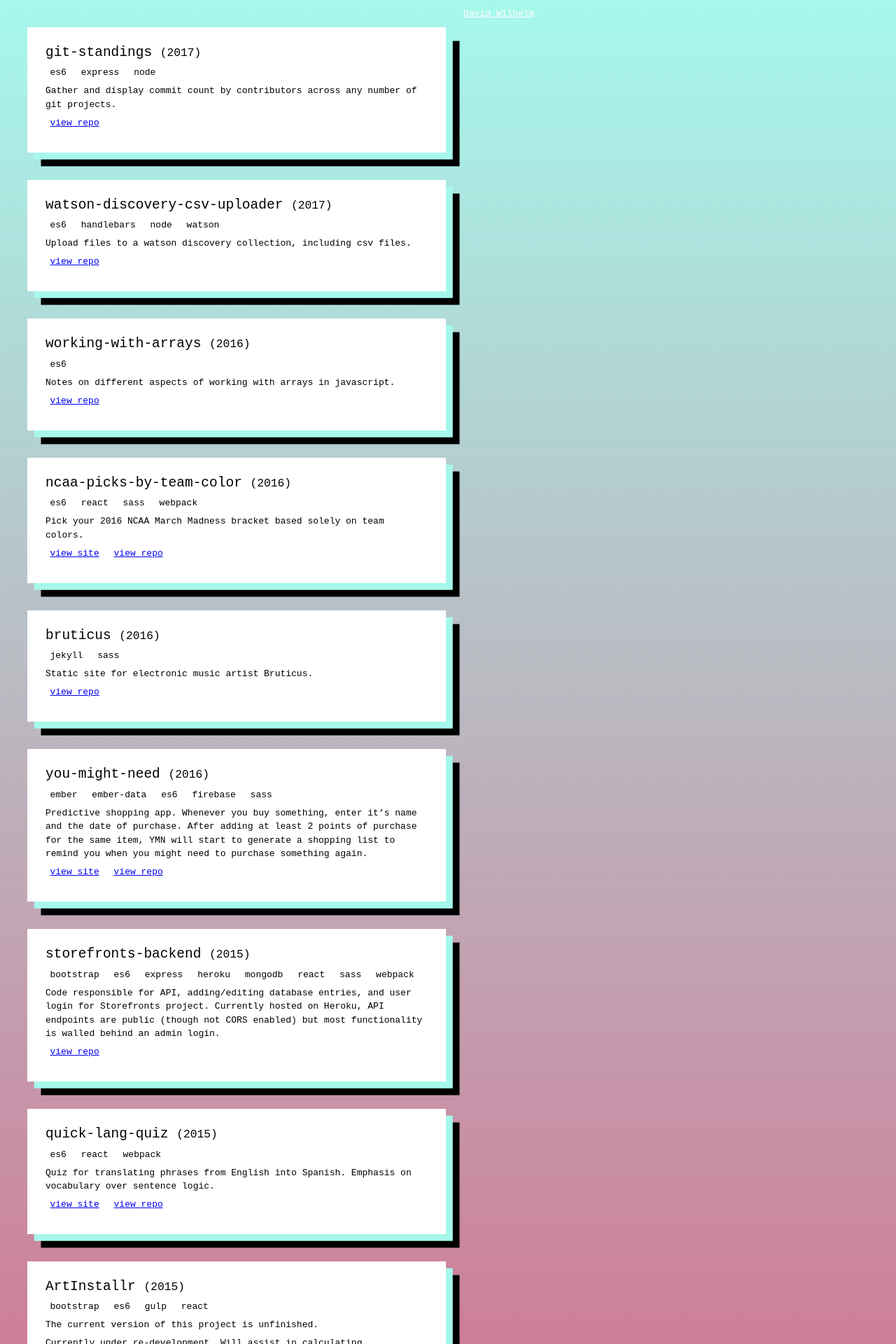
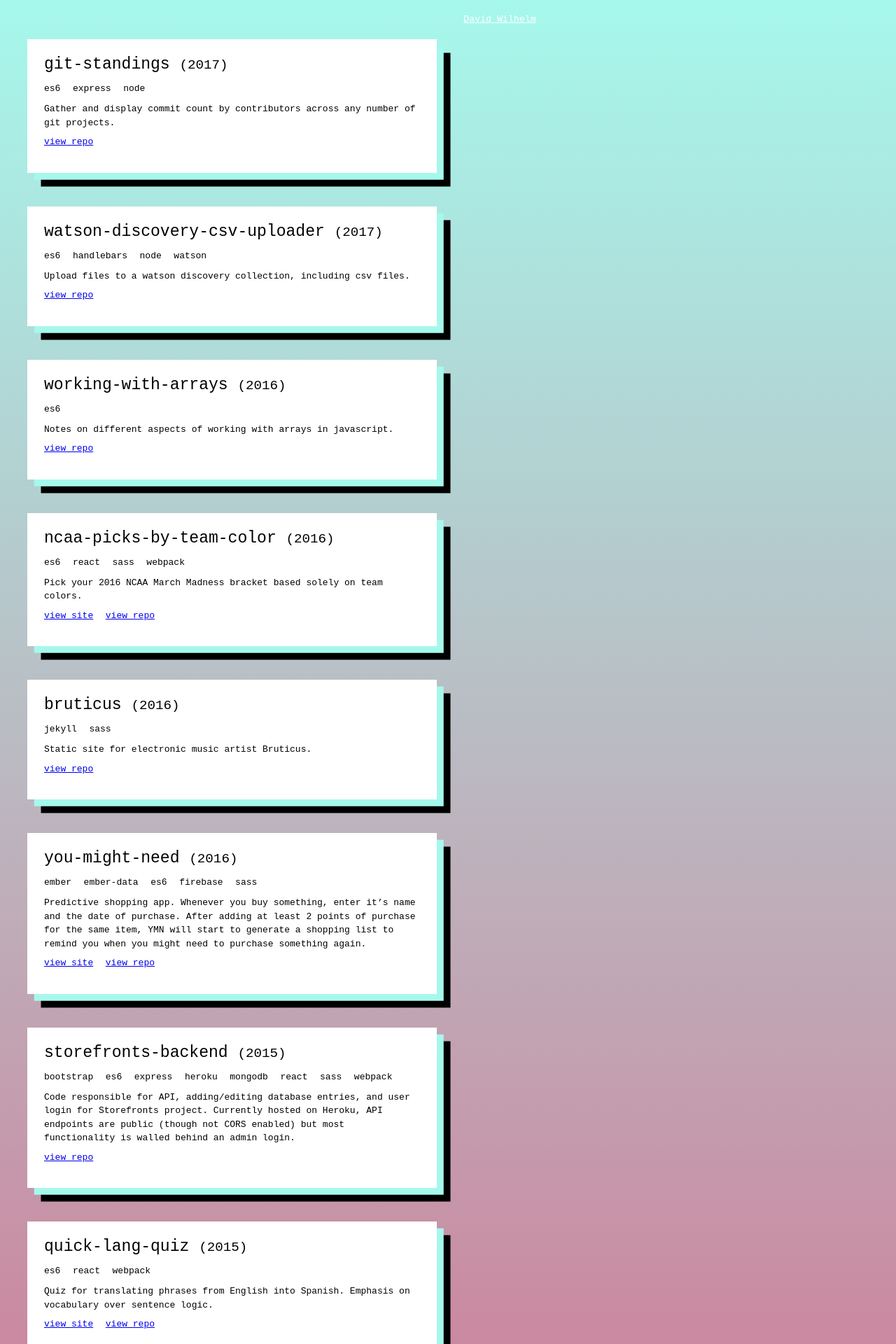
Before and after one commit to dogsGhost/dogsGhost.github.io, a Jekyll site: the page built from index.html, in a window 1280 px wide. Shown: the top 1920 px of the page at 70% size. Built offline with Jekyll 4.4.1, drawn with Linux system fonts in a browser that asks for light colours.

Commit message:
fix(styling): update sizing

```diff
--- a/css/main.scss
+++ b/css/main.scss
@@ -37,6 +37,10 @@
   }
 }
 
+* {
+  box-sizing: border-box;
+}
+
 html {
   @include scheme($blue, $blue--dark);
 }
@@ -53,27 +57,28 @@
   margin: 0;
   font-weight: 400;
   font-family: $mono;
-  line-height: 1.1;
 }
 
 h1 {
-  font-size: 1em;
-  line-height: 1;
+  font-size: 0.833rem;
+  line-height: 1rem;
 }
 
 h2 {
-  font-size: 1.75em;
+  font-size: 1.728rem;
+  line-height: 3rem;
 }
 
 h3 {
-  font-size: 1.5em;
+  font-size: 1.44rem;
+  line-height: 1.5rem;
 }
 
 p {
-  margin: 0 0 0.5em;
+  margin: 0 0 0.5rem;
 }
 
-@-webkit-keyframes slide {
+@keyframes slide {
   from {
     transform: translateX(0);
   }
@@ -84,7 +89,7 @@
 }
 
 .page-header {
-  padding: 1em;
+  padding: 1.25rem 1em;
   overflow: hidden;
 
   h1 {
@@ -97,7 +102,7 @@
 }
 
 .page-mainContent {
-  padding: 0 0 3em 2em;
+  padding: 0 0 3rem 2em;
 
   @include media-query(36em) {
     padding-left: 3em;
@@ -105,9 +110,9 @@
 }
 
 .box {
-  margin: 0 0 3em;
-  padding: 2em;
-  max-width: 42em;
+  margin: 0 0 3rem;
+  padding: 1.5rem;
+  max-width: 45em;
   background: $white;
   box-shadow: .75em .75em 0 0 $green, 1.5em 1.5em 0 0 $black;
 
@@ -116,15 +121,15 @@
   }
 
   &-heading {
-    margin: 0 0 0.5rem;
+    padding: 0 0 0.75rem;
   }
 }
 
 .inlineCollection {
-  padding: 0 0 0.5em;
+  padding: 0 0 0.75em;
 
   &-item {
-    padding: 0 0.5em;
+    padding: 0 0.75em 0 0;
     display: inline-block;
 
     &:hover {
```
